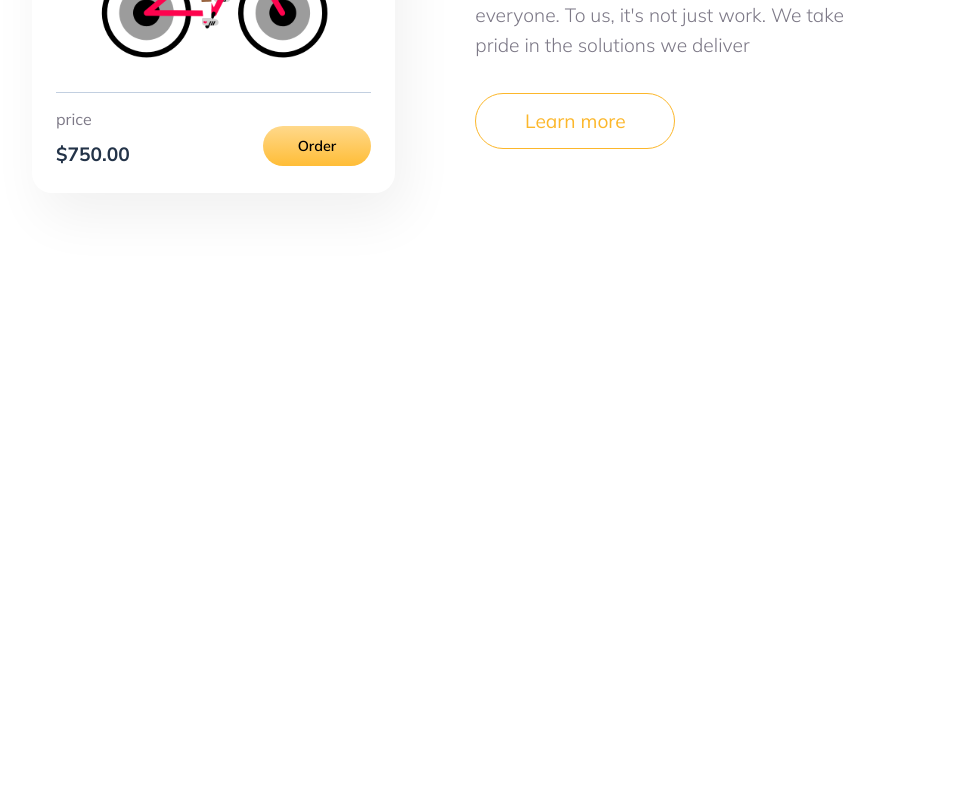
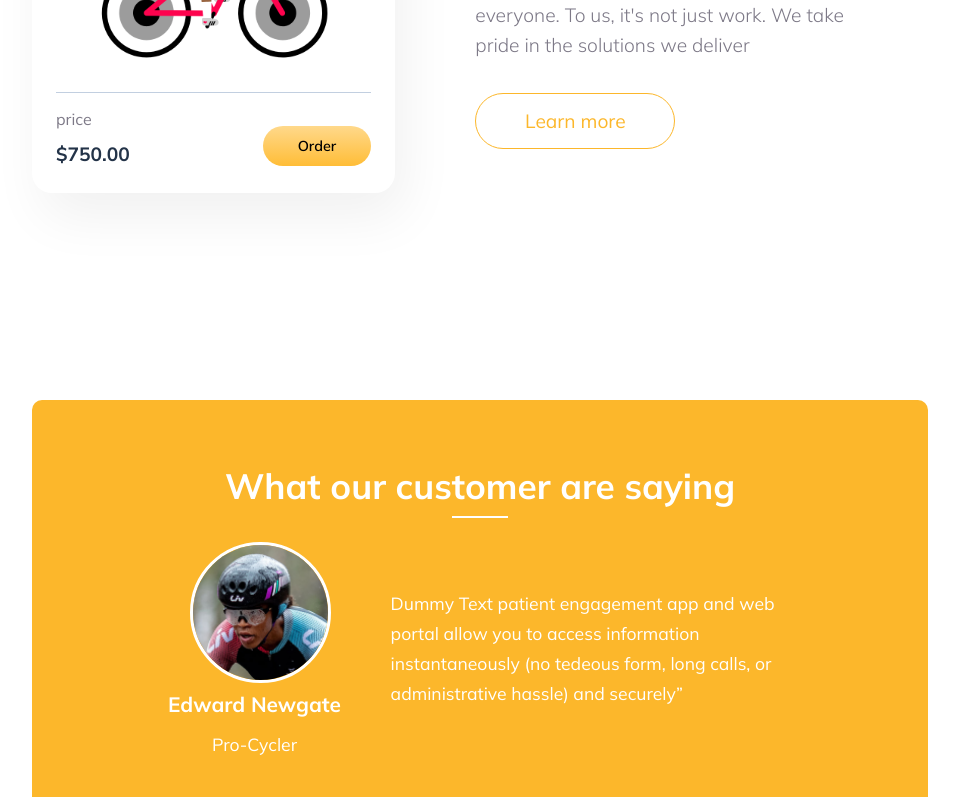
Before and after one commit to Iretoms/bike-store-landing-page, a React (Create React App) app: page / in a window 1280 px wide. Shown: the part 2000-2797 px from the top of the page, without its empty margins (160-1119 px from the left). Before the commit the page ends 2400 px from the top, so only its background shows below. Built offline with nearby package versions, Linux system fonts and the light colour scheme.

Commit message:
Customer section

```diff
--- /dev/null
+++ b/src/components/Customer.js
@@ -0,0 +1,28 @@
+import React from "react";
+import styled from "styled-components";
+import CustomerCarousel from "./CustomerCarousel";
+
+const Customer = () => {
+  return (
+    <Section>
+      <Container>
+        <CustomerCarousel />
+      </Container>
+    </Section>
+  );
+};
+
+const Section = styled.section`
+  width: 100%;
+  min-height: 80vh;
+`;
+
+const Container = styled.div`
+  margin: 0 auto;
+  width: 70%;
+  .swiper-pagination-bullet-active {
+    background-color: #fff;
+  }
+`;
+
+export default Customer;
--- /dev/null
+++ b/src/components/CustomerCarousel.js
@@ -0,0 +1,205 @@
+import React from 'react';
+import styled from 'styled-components';
+import customer from '../assets/pngs/customer.png'
+import { BsArrowLeft, BsArrowRight } from "react-icons/bs";
+
+import { Swiper, SwiperSlide } from "swiper/react";
+import { Navigation, Pagination, Scrollbar, A11y } from "swiper";
+import "swiper/css";
+import "swiper/css/navigation";
+import "swiper/css/pagination";
+
+const CustomerCarousel = () => {
+    return (
+      <>
+        <Swiper
+          modules={[Navigation, Pagination, Scrollbar, A11y]}
+          spaceBetween={10}
+          slidesPerView={1}
+          grabCursor={true}
+          navigation={{
+            prevEl: ".swiper-custom-navigation-prev",
+            nextEl: ".swiper-custom-navigation-next",
+          }}
+          pagination={true}
+          watchSlidesVisibility={true}
+        >
+          <SwiperSlide>
+            <CustomerCard>
+              <h1>What our customer are saying</h1>
+              <div className="line"></div>
+              <Profile>
+                <div className="image-section">
+                  <div className="customer-image">
+                    <img src={customer} alt="pic" />
+                  </div>
+                  <h3>Edward Newgate</h3>
+                  <p>Pro-Cycler</p>
+                </div>
+                <div className="text-section">
+                  <p>
+                    Dummy Text patient engagement app and web portal allow you
+                    to access information instantaneously (no tedeous form, long
+                    calls, or administrative hassle) and securely”
+                  </p>
+                </div>
+              </Profile>
+            </CustomerCard>
+          </SwiperSlide>
+          <SwiperSlide>
+            <CustomerCard>
+              <h1>What our customer are saying</h1>
+              <div className="line"></div>
+              <Profile>
+                <div className="image-section">
+                  <div className="customer-image">
+                    <img src={customer} alt="pic" />
+                  </div>
+                  <h3>Atilola</h3>
+                  <p>Pro-Cycler</p>
+                </div>
+                <div className="text-section">
+                  <p>
+                    Dummy Text patient engagement app and web portal allow you
+                    to access information instantaneously (no tedeous form, long
+                    calls, or administrative hassle) and securely”
+                  </p>
+                </div>
+              </Profile>
+            </CustomerCard>
+          </SwiperSlide>
+          <SwiperSlide>
+            <CustomerCard>
+              <h1>What our customer are saying</h1>
+              <div className="line"></div>
+              <Profile>
+                <div className="image-section">
+                  <div className="customer-image">
+                    <img src={customer} alt="pic" />
+                  </div>
+                  <h3>Iretomiwa</h3>
+                  <p>Pro-Cycler</p>
+                </div>
+                <div className="text-section">
+                  <p>
+                    Dummy Text patient engagement app and web portal allow you
+                    to access information instantaneously (no tedeous form, long
+                    calls, or administrative hassle) and securely”
+                  </p>
+                </div>
+              </Profile>
+            </CustomerCard>
+          </SwiperSlide>
+          <SwiperSlide>
+            <CustomerCard>
+              <h1>What our customer are saying</h1>
+              <div className="line"></div>
+              <Profile>
+                <div className="image-section">
+                  <div className="customer-image">
+                    <img src={customer} alt="pic" />
+                  </div>
+                  <h3>Edward</h3>
+                  <p>Pro-Cycler</p>
+                </div>
+                <div className="text-section">
+                  <p>
+                    Dummy Text patient engagement app and web portal allow you
+                    to access information instantaneously (no tedeous form, long
+                    calls, or administrative hassle) and securely”
+                  </p>
+                </div>
+              </Profile>
+            </CustomerCard>
+          </SwiperSlide>
+        </Swiper>
+        <CarouselNav>
+          <div className="swiper-custom-navigation swiper-custom-navigation-prev backNavigate">
+            <BsArrowLeft />
+          </div>
+          <div className="swiper-custom-navigation swiper-custom-navigation-next frontNavigate">
+            <BsArrowRight />
+          </div>
+        </CarouselNav>
+      </>
+    );
+};
+
+
+const CustomerCard = styled.div`
+width: 100%;
+height: 26.6rem;
+background-color: #fcb72b;
+border-radius: 10px;
+color: #fff;
+padding-top: 4rem;
+h1 {
+    text-align: center;
+    color: #fff;
+    font-weight: 700;
+    font-size: 2.2rem;
+    margin-bottom: 0.5rem;
+}
+.line {
+    width: 56px;
+    height: 2px;
+    background-color: #fff;
+    margin: 0 auto 1.5rem;
+}
+
+
+`
+
+const Profile = styled.div`
+display: flex;
+align-items: center;
+gap: 3rem;
+width: 70%;
+margin:0 auto;
+.image-section {
+    width: 11.5rem;
+    text-align: center;
+    .customer-image {
+        margin-left: 1.5rem;
+        width: 8.8rem;
+        height: 8.8rem;
+        overflow: hidden;
+        border: 3px solid #fff;
+        border-radius: 50%;
+        img {
+            width: 100%;
+            height: 100%;
+        }
+    }
+    h3 {
+        font-size: 1.3rem;
+        color: #fff;
+        margin: 0.5rem 0 1rem ;
+    }
+    p {
+        font-weight: 400;
+        font-size: 1.1rem;
+    }
+}
+
+.text-section {
+    width: 26.3rem;
+    p {
+        font-weight: 400;
+        font-size: 1.1rem;
+        line-height: 30px;
+    }
+}
+`
+
+const CarouselNav = styled.div`
+margin-top: 2rem;
+display: flex;
+gap: 2rem;
+justify-content: center;
+svg {
+    color: #fcb72b;
+    font-size: 1.5rem;
+}
+`
+export default CustomerCarousel;
--- a/src/components/OtherBike.js
+++ b/src/components/OtherBike.js
@@ -16,8 +16,11 @@ const OtherBike = () => {
           spaceBetween={10}
           slidesPerView={1}
           breakpoints={{
+            1300:{
+              slidesPerView: 4,
+            },
             1024: {
-              slidesPerView: 4,
+              slidesPerView: 3,
             },
             640: {
               slidesPerView: 1,
--- a/src/pages/Home.js
+++ b/src/pages/Home.js
@@ -1,5 +1,6 @@
 import React from 'react';
 import BikeTypes from '../components/BikeTypes';
+import Customer from '../components/Customer';
 import Header from '../components/Header';
 import Hero from '../components/Hero';
 import HybridBikes from '../components/HybridBikes';
@@ -11,6 +12,7 @@ const Home = () => {
          <Hero/>
          <BikeTypes/>
          <HybridBikes/>
+         <Customer/>
         </>
     );
 };
```
